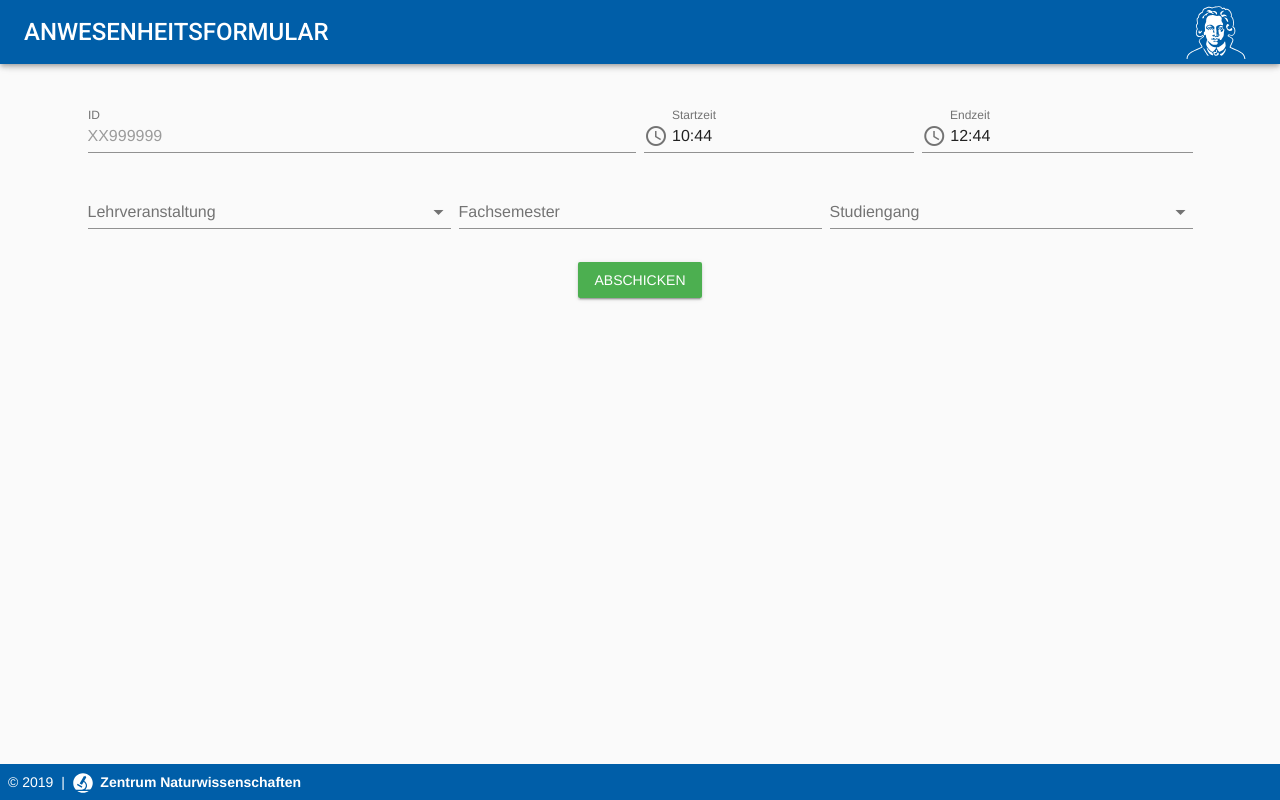
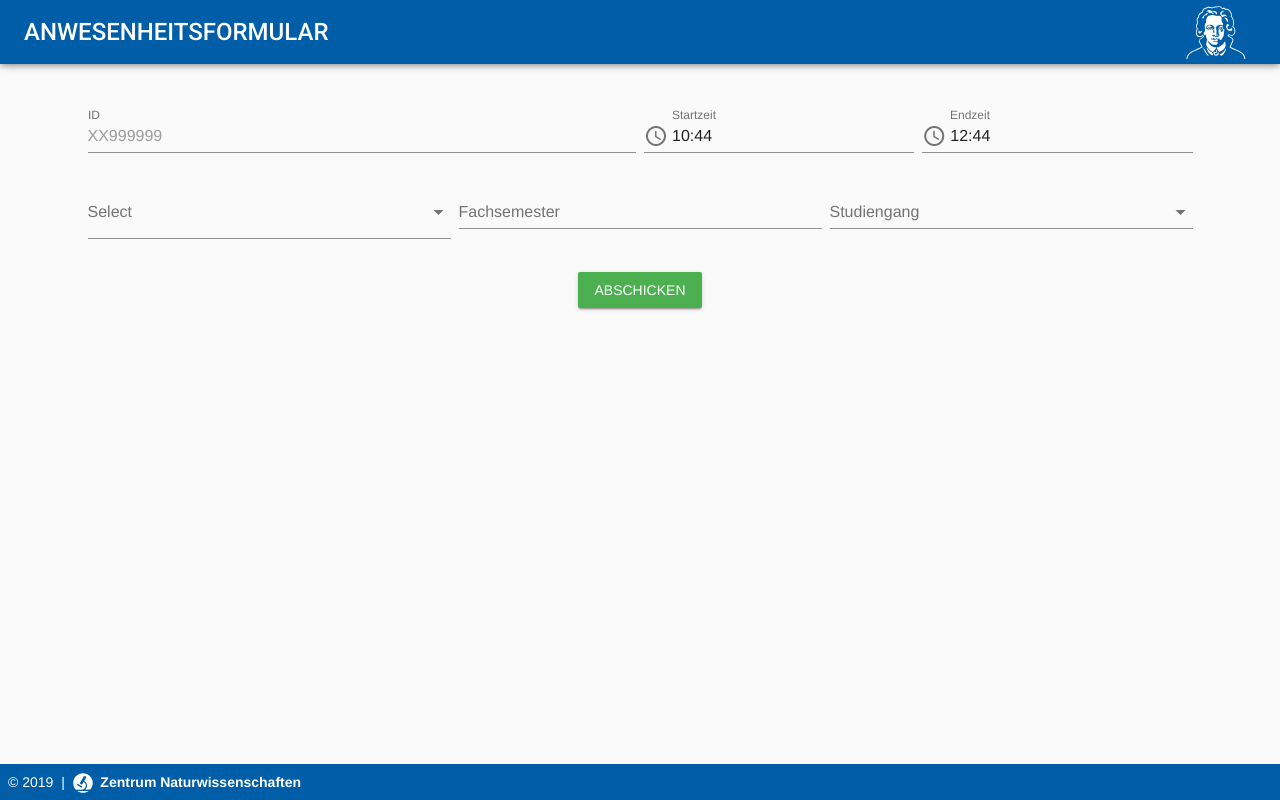
Before and after one commit to zentrumnawi/Mathezentrum, a Vue app: page / in a window 1280 px wide. Built offline with nearby package versions, Linux system fonts and the light colour scheme; what json2csv, v-data-table would draw is missing.

Commit message:
Added corses divided in groups

```diff
--- a/src/components/AttendeeForm.vue
+++ b/src/components/AttendeeForm.vue
@@ -20,16 +20,61 @@
             <time-input v-model="form.end" label="Endzeit" disabled></time-input>
           </v-flex>
           <v-flex xs4>
-            <v-select
+
+              <v-autocomplete
+                v-model="form.courses"
+                :items="courses"
+                chips
+                label="Select"
+                item-text="name"
+                item-value="name"
+                multiple
+              >
+                <template v-slot:selection="data">
+                  <v-chip
+                    :selected="data.selected"
+                    close
+                    class="chip--select-multi"
+                    @input="remove(data.item)"
+                  >
+                    {{ data.item.name }}
+                  </v-chip>
+                </template>
+                <template v-slot:item="data">
+                  <template v-if="typeof data.item !== 'object'">
+                    <v-list-tile-content v-text="data.item"></v-list-tile-content>
+                  </template>
+                  <template v-else>
+                    <v-list-tile-content>
+                      <v-list-tile-title v-html="data.item.name"></v-list-tile-title>
+                      <v-list-tile-sub-title v-html="data.item.group"></v-list-tile-sub-title>
+                    </v-list-tile-content>
+                  </template>
+                </template>
+              </v-autocomplete>
+
+            <!-- <v-select
               attach
               v-model="form.courses"
               :items="courses"
               :rules="courseRules"
+              persistent-hint
+              item-text="`${data.item.name}`"
+              item-value="`${data.item.name}`"
+              label="Lehrveranstaltung"
               multiple
-              persistent-hint
-              label="Lehrveranstaltung"
               required
-            ></v-select>
+            >
+              <template slot="selection" slot-scope="data">
+                    {{data.item.name}}
+              </template>
+              <template slot="item" slot-scope="data">
+                  <v-list-tile-content>
+                    <v-list-tile-title v-html="`${data.item.name}`">
+                    </v-list-tile-title>
+                  </v-list-tile-content>
+            </template>
+            </v-select> -->
           </v-flex>
           <v-flex xs4>
             <v-text-field
@@ -95,11 +140,15 @@ export default {
     return {
       interval: null,
       form: initializeForm(),
+      courses_selected: [],
       courses: [
-        "Mathe für Physiker 1",
-        "Mathe für Physiker 2",
-        "Mathe für Physiker 3",
-        "Sonstige"
+        {header: 'Physik'},
+        {name: "Mathe für Physiker 1", group: 'Physik'},
+        {name: "Mathe für Physiker 2", group: 'Physik'},
+        {name: "Mathe für Physiker 3", group: 'Physik'},
+        {divider: true},
+        {header: 'Mathematik'},
+        {name: "Algebra", group: 'Mathematik'}
       ],
       faculties: [
         "BSc Physik",
@@ -146,7 +195,20 @@ export default {
       };
     }
   },
+
+watch: {
+    isUpdating (val) {
+      if (val) {
+        setTimeout(() => (this.isUpdating = false), 3000)
+      }
+    }
+  },
+
   methods: {
+    remove (item) {
+      const index = this.courses.indexOf(item.name)
+      if (index >= 0) this.courses.splice(index, 1)
+    },
     setEndTime() {
       this.form.end = new Date();
     },
```
